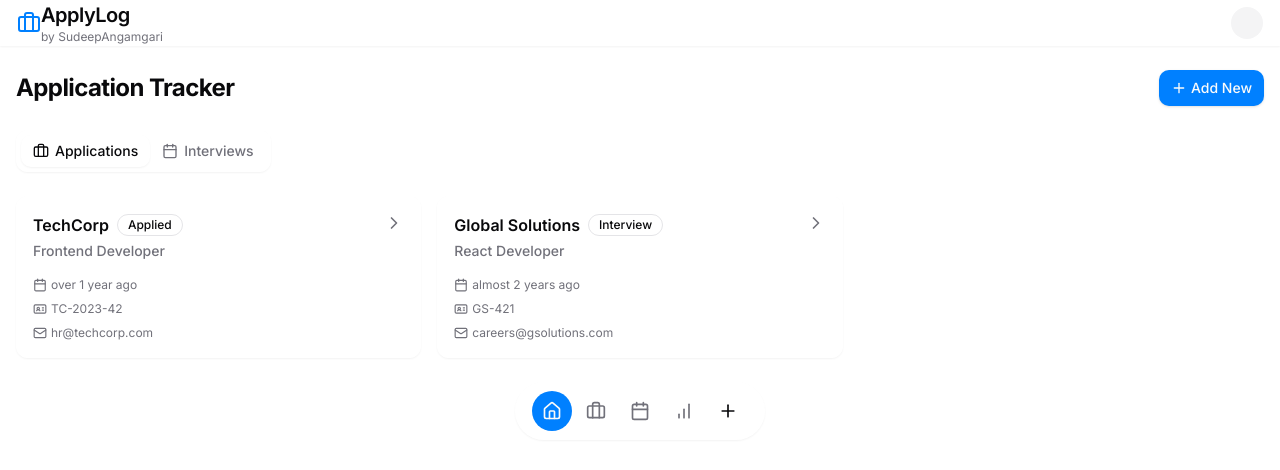
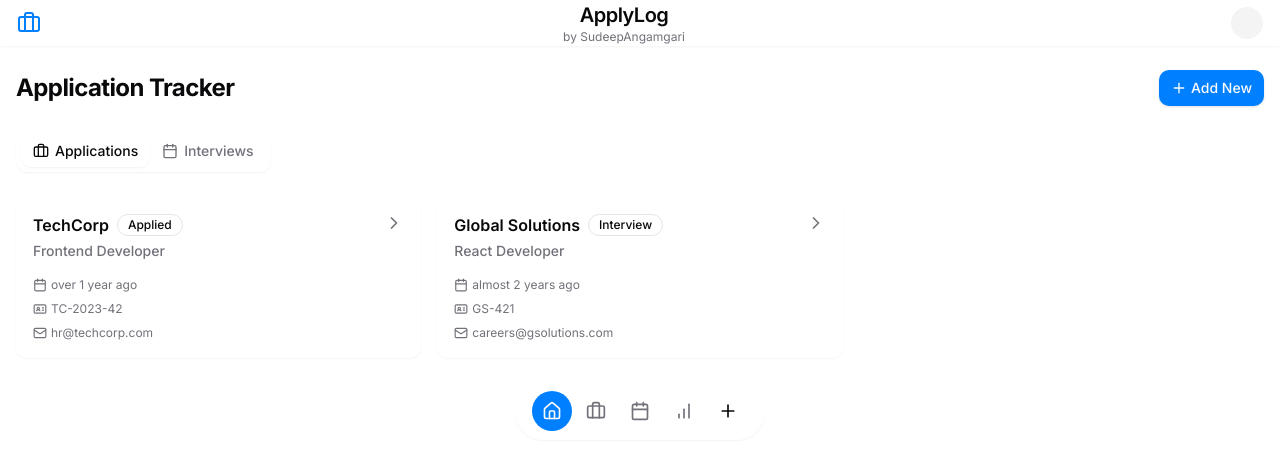
Before and after one commit to sudeepreddyyy/applylog-hub, a React (Vite) app: page / in a window 1280 px wide. Shown: the top 470 px of the page. Built offline with nearby package versions, Linux system fonts and the light colour scheme.

Commit message:
Center the name
Centers the name in the header.

```diff
--- a/src/components/Layout.jsx
+++ b/src/components/Layout.jsx
@@ -52,15 +52,17 @@ export default function Layout({ children }) {
   return (
     <div className="relative min-h-screen bg-gradient-to-b from-white to-accent">
       <header className="glass sticky top-0 z-40 border-b">
-        <div className="container flex h-16 items-center justify-between px-4 md:px-6">
-          <div className="flex items-center space-x-2">
+        <div className="container flex h-16 items-center px-4 md:px-6">
+          <div className="flex items-center w-8 absolute">
             <BriefcaseIcon className="h-6 w-6 text-primary" />
-            <div>
+          </div>
+          <div className="flex-1 flex justify-center items-center">
+            <div className="text-center">
               <h1 className="text-xl font-semibold tracking-tight">ApplyLog</h1>
               <p className="text-xs text-muted-foreground">by SudeepAngamgari</p>
             </div>
           </div>
-          <div className="flex items-center space-x-4">
+          <div className="w-8 flex justify-end">
             <div className="h-8 w-8 rounded-full bg-muted"></div>
           </div>
         </div>
```
